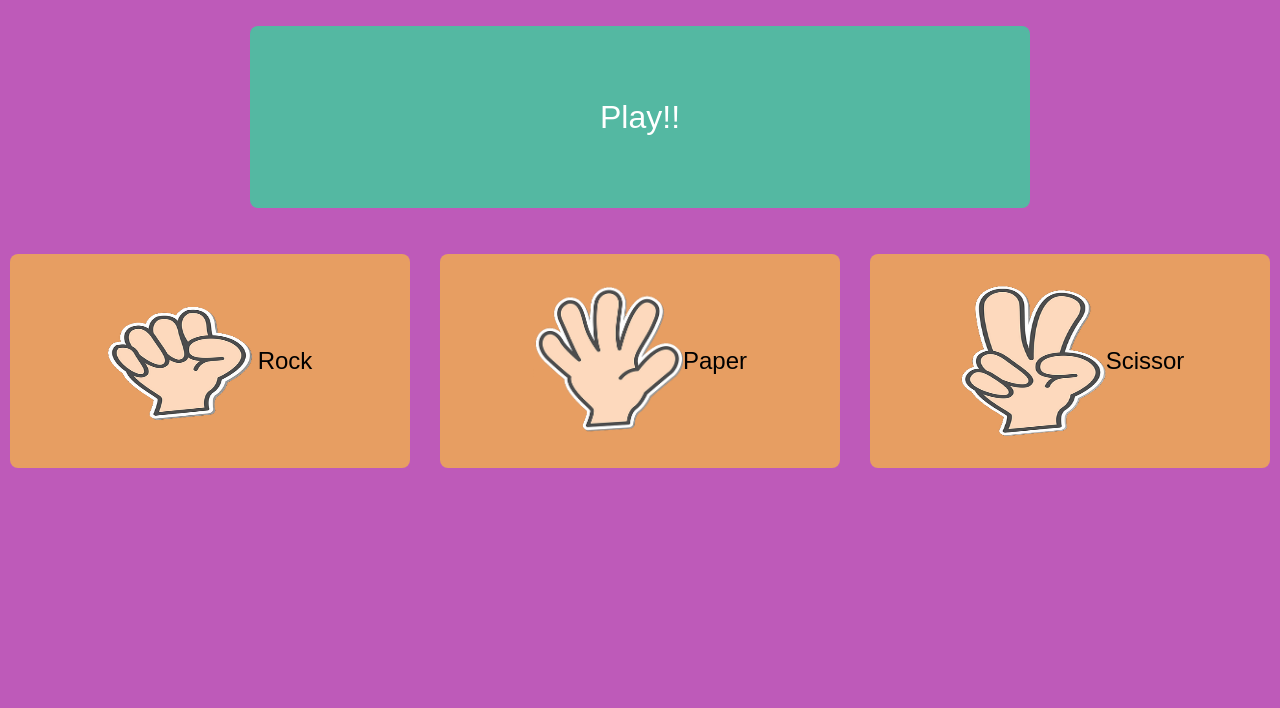
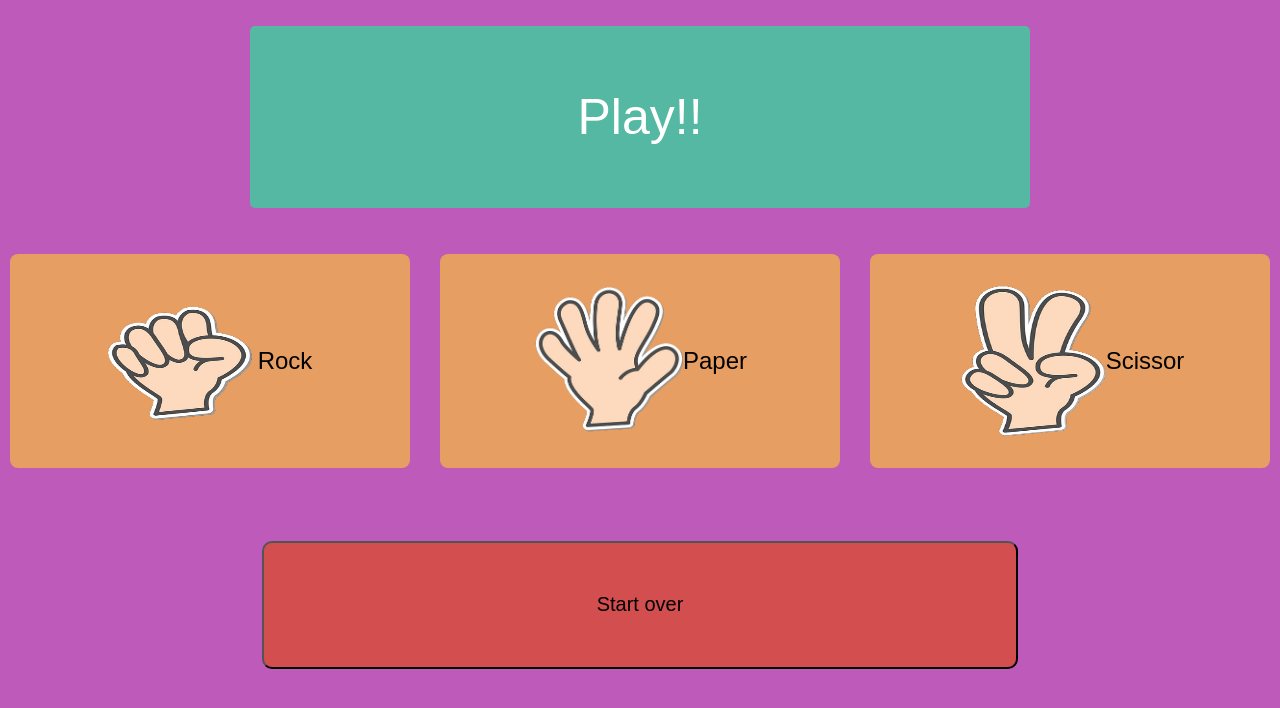
Before and after one commit to Melaizaah/rock-paper-scissors, a React (Create React App) app: page / in a window 1280 px wide. Shown: the top 708 px of the page. Built offline with nearby package versions, Linux system fonts and the light colour scheme.

Commit message:
Start over button added

```diff
--- a/src/components/Game.jsx
+++ b/src/components/Game.jsx
@@ -2,7 +2,7 @@ import React, { useState, useCallback, useEffect } from "react"
 import { useNavigate } from "react-router-dom";
 import "./styles.css";
 
-function Game({ outcome, setOutcome, gameRounds, setGameRounds }) {
+function Game({ outcome, setOutcome, gameRounds, setGameRounds, setYourScore, setComputerScore }) {
 
     const history = useNavigate("/");
     const [choice, setChoice] = useState("");
@@ -49,6 +49,11 @@ function Game({ outcome, setOutcome, gameRounds, setGameRounds }) {
         setChoice(selected);
     }, [])
 
+    const startOver = () => {
+        setComputerScore(0);
+        setYourScore(0);
+    }
+
     return(
         <>
         <div className="grid-container">
@@ -59,6 +64,8 @@ function Game({ outcome, setOutcome, gameRounds, setGameRounds }) {
             <button className="choice-btn" ><img className="hand-img" src={require("../images/paper-hand.png")} alt="" onClick={() => playChoice("paper")}/>Paper</button>
 
             <button className="choice-btn"><img className="hand-img" src={require("../images/scissor-hand.png")} alt="" onClick={() => playChoice("scissor")}/>Scissor</button>
+
+            <button className="start-over-btn" onClick={startOver}>Start over</button>
         </div>
 
         </>
--- a/src/components/Main.jsx
+++ b/src/components/Main.jsx
@@ -23,7 +23,7 @@ function Main() {
         <Router>
 
             <Routes>
-                <Route path='/' element={<Game outcome={outcome} setOutcome={setOutcome} gameRounds={gameRounds} setGameRounds={setGameRounds}/>} />
+                <Route path='/' element={<Game outcome={outcome} setOutcome={setOutcome} gameRounds={gameRounds} setGameRounds={setGameRounds} setYourScore={setYourScore} setComputerScore={setComputerScore} />} />
 
                 <Route path="/result" element={ <Result outcome={outcome} yourScore={yourScore} computerScore={computerScore}/>} />
             </Routes>
--- a/src/components/styles.css
+++ b/src/components/styles.css
@@ -5,7 +5,7 @@ body {
 
 .grid-container {
     display: grid;
-    grid-template-rows: 1fr 1fr;
+    grid-template-rows: repeat(3, 1fr);
     grid-template-columns: repeat(3, 1fr);
     grid-gap: 30px;
     padding: 10px;
@@ -31,10 +31,10 @@ body {
     grid-column: 1 / -1;
     margin: 1rem 15rem;
     padding: 2rem 4rem;
-    font-size: 2rem;
+    font-size: 50px;
     background-color: rgb(84, 184, 162);
     border: none;
-    border-radius: 0.5rem;
+    border-radius: 5px;
     color: white;
     cursor: pointer;
 }
@@ -46,6 +46,17 @@ body {
 .hand-img {
     height: 150px;
     width: 150px;
+}
+
+.start-over-btn {
+    grid-column: 1 / -1;
+    font-size: 20px;
+    border-radius: 10px;
+    height: 60%;
+    width: 60%;
+    align-self: center;
+    justify-self: center;
+    background-color: rgb(211, 78, 78);
 }
 
 .play-again-btn {
```
